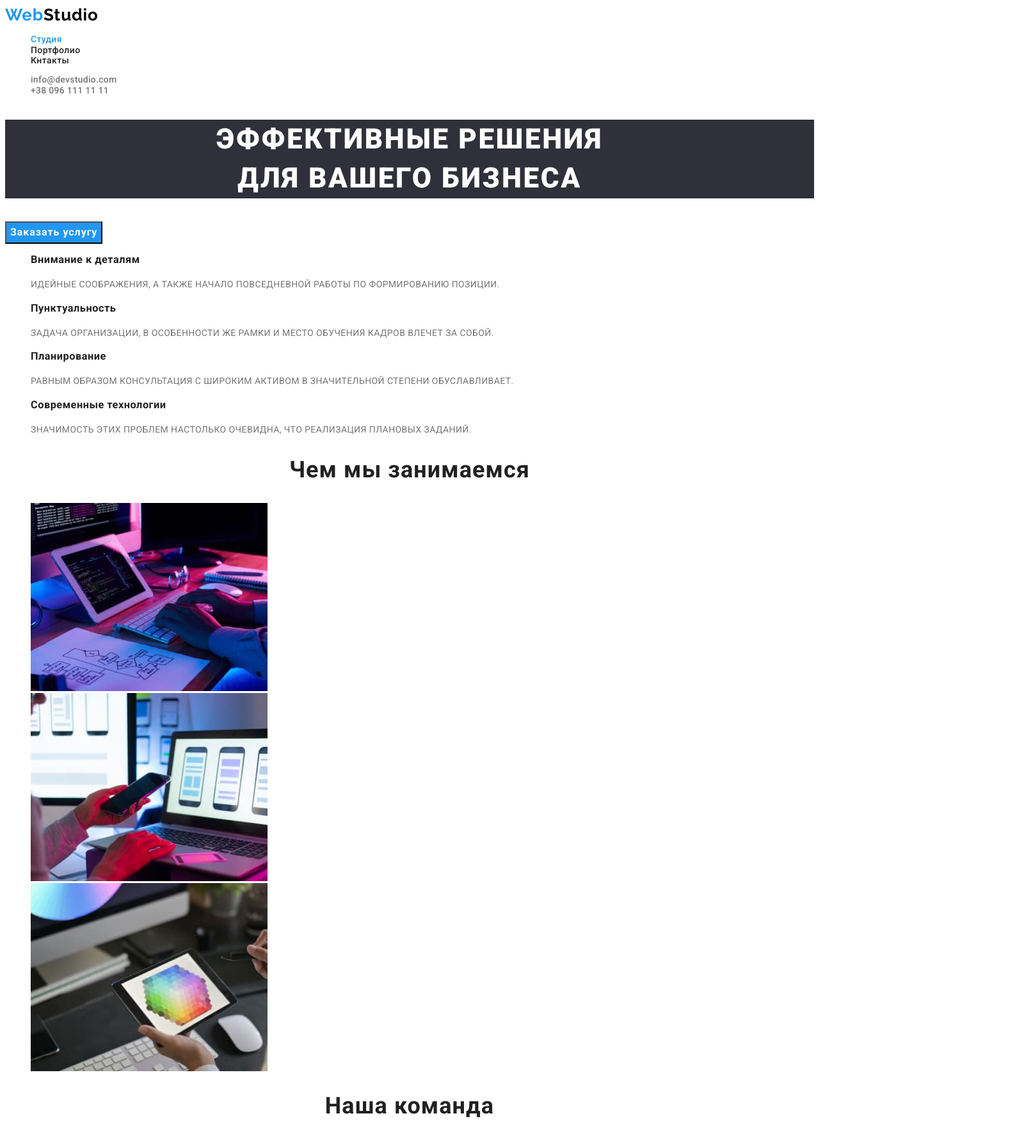
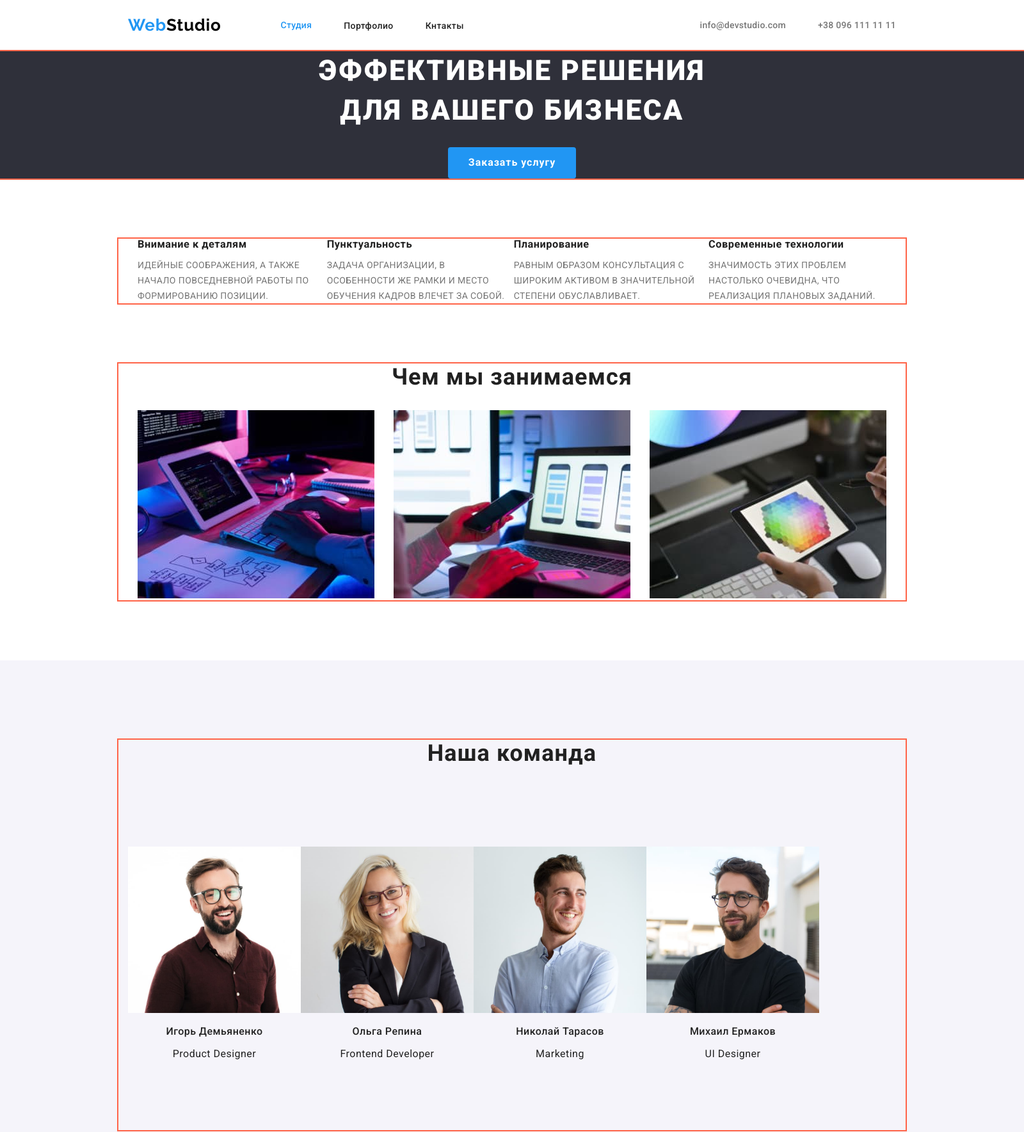
Before and after one commit to PavloF23/goit-markup-hw-03, a plain HTML site: page index.html in a window 1280 px wide. Shown: the top 1769 px of the page at 64% size, 1600 px wide, since content can reach past the window. Drawn offline with nearby package versions, Linux system fonts and the light colour scheme.

Commit message:
up date 25.06.22 0.30

```diff
--- a/css/styles.css
+++ b/css/styles.css
@@ -1,16 +1,26 @@
 /* палитра */
 :root {
-    --primary-text-color :#212121;
-    --titel-text-color :#757575;
-    --accent-text-color :#2196f3;
-    --primary-bg-color :#ffffff;
-    --bg-hero-color :#2F303A;
-    --footer-text-color :rgba(255, 255, 255, 0.6);
-    --bg-card-color :#F5F4FA;
-    --bg-group-color : #EEEEEE;
-    --logo-text-color : #000000;
+  --primary-text-color: #212121;
+  --titel-text-color: #757575;
+  --accent-text-color: #2196f3;
+  --primary-bg-color: #ffffff;
+  --bg-hero-color: #2f303a;
+  --footer-text-color: rgba(255, 255, 255, 0.6);
+  --bg-card-color: #f5f4fa;
+  --bg-group-color: #eeeeee;
+  --logo-text-color: #000000;
 }
+/* html {
+    box-sizing: border-box;
+}
+*,
+*::before,
+*::after */
+
 body {
+  width: 1600px;
+
+  margin: 0;
   background-color: var(--primary-bg-color);
   color: var(--primary-text-color);
 
@@ -18,21 +28,46 @@
   font-size: 14px;
   letter-spacing: 0.03em;
 }
+section {
+  outline: 2px solid tomato;
+}
+/* знімае крапочкі на переліку */
 .list {
   list-style: none;
+  padding: 0;
+  margin: 0;
 }
+/* знімає підкреслювання */
 a {
   text-decoration: none;
 }
-
 .subtitel {
   color: var(--primary-text-color);
 }
 .desc {
   color: var(--titel-text-color);
 }
+/* контейнер для центрування та обмеження контенту */
+.container {
+  width: 1230px;
+  padding-right: 15px;
+  padding-left: 15px;
+  margin-right: auto;
+  margin-left: auto;
+  /* margin: 0 auto; */
+}
 
 /* Верхня линия */
+.header {
+  background-color: var(--primary-bg-color);
+  width: 1600px;
+  /* height: 80px; */
+}
+.main-header {
+  display: flex;
+  align-items: center;
+  /* justify-content: space-between; */
+}
 /* logo */
 .logo {
   color: var(--logo-text-color);
@@ -65,6 +100,15 @@ a {
   line-height: 1.14;
   letter-spacing: 0.02em;
 }
+.site-nav.list {
+  display: flex;
+  margin-left: 93px;
+}
+.site-nav .link {
+  display: block;
+  padding-top: 32px;
+  padding-bottom: 32px;
+}
 .site-nav a {
   color: var(--primary-text-color);
 
@@ -74,6 +118,10 @@ a {
 .site-nav :focus {
   color: var(--accent-text-color);
 }
+.site-nav .itim:not(:last-child) {
+  margin-right: 50px;
+}
+/* haeder-address */
 .site-phone a {
   color: var(--titel-text-color);
 
@@ -84,15 +132,40 @@ a {
   letter-spacing: 0.02em;
   text-align: left;
 }
+.site-phone .itim:not(:last-child) {
+  margin-right: 50px;
+}
+.site-phone.list {
+  display: flex;
+  margin-left: auto;
+}
+.site-phone .link {
+  display: block;
+  padding-top: 32px;
+  padding-bottom: 32px;
+}
 .site-phone :hover,
 .site-phone :focus {
   color: var(--accent-text-color);
 }
 /* Шапка */
-/* hero-titei */
+/* hero */
+.hero {
+  background-color: var(--bg-hero-color);
+  padding: 0;
+  text-align: center;
+  width: 1600px;
+  /* height: 600px; */
+}
+
 .hero-titel {
   color: var(--primary-bg-color);
-    background-color: var(--bg-hero-color);
+  width: 696px;
+  height: 120px;
+  /* background-color: var(--bg-hero-color); */
+
+  margin: 0 auto;
+  margin-bottom: 30px;
 
   /* font-family: Roboto; */
   font-size: 44px;
@@ -104,12 +177,14 @@ a {
 }
 /* Button */
 .button {
-}
-.button.primary {
+  border: none;
+  border-radius: 4px;
+  padding: 10px 32px;
+
   color: var(--primary-bg-color);
   background-color: var(--accent-text-color);
 
-    font-family: Inherit;
+  font-family: inherit;
   font-size: 16px;
   font-weight: 700;
   line-height: 1.8;
@@ -122,6 +197,10 @@ a {
   background-color: var(--accent-text-color);
 }
 .btn {
+  border-radius: 4px;
+  padding: 6px 22px;
+  border: none;
+
   color: var(--primary-text-color);
   background-color: var(--bg-card-color);
 
@@ -132,9 +211,23 @@ a {
   letter-spacing: 0.03em;
   text-align: center;
 }
+
 /* особености */
 /* section */
+.section {
+  margin-top: 94px;
+  margin-bottom: 94px;
+}
+.section.list {
+  display: flex;
+
+  width: 1170px;
+  margin: 0 auto;
+}
 .section-titel {
+  margin-top: 0;
+  margin-bottom: 10px;
+
   color: var(--primary-text-color);
 
   /* font-family: Roboto;
@@ -145,6 +238,7 @@ a {
   text-align: left;
 }
 .text {
+  margin: 0 0;
   color: var(--titel-text-color);
 
   /* font-family: Roboto;
@@ -184,9 +278,28 @@ a {
   letter-spacing: 0.03em;
   text-align: center;
 }
+.work {
+  width: 1170px;
+  margin-left: auto;
+  margin-right: auto;
+}
+.work.list {
+  display: flex;
+}
+.work .itim + .itim {
+  margin-left: 30px;
+}
+/* card */
+.card {
+  background-color: var(--bg-card-color);
+  padding-top: 94px;
+  padding-bottom: 94px;
+}
+.card.list {
+  display: flex;
+}
 /* Projekts */
 .heading {
-    /* font-family: Roboto; */
   font-size: 18px;
   font-weight: 700;
   line-height: 1.7;
@@ -194,16 +307,18 @@ a {
   text-align: left;
 }
 .lead {
-    /* font-family: Roboto; */
   font-size: 16px;
-    /* font-weight: 400; */
   line-height: 1.6;
   letter-spacing: 0.03em;
   text-align: left;
 }
+.filter {
+  display: flex;
+}
 /* Подвал */
 footer {
   background-color: var(--bg-hero-color);
+  width: 1600px;
 }
 address {
   font-style: normal;
@@ -211,15 +326,11 @@ address {
 
 .footer-phone {
   color: var(--footer-text-color);
-
 }
 .footer-text {
   color: var(--primary-bg-color);
-
-
 }
-.site-footer  {
-
+.site-footer {
   /* font-family: Roboto;
     font-size: 14px; */
   font-weight: 400;
--- a/index.html
+++ b/index.html
@@ -1,103 +1,137 @@
 <!DOCTYPE html>
 <html lang="ru">
   <head>
-    <meta charset="UTF-8">
-    <meta http-equiv="X-UA-Compatible" content="IE=edge">
-    <meta name="viewport" content="width=device-width, initial-scale=1.0">
+    <meta charset="UTF-8" />
+    <meta http-equiv="X-UA-Compatible" content="IE=edge" />
+    <meta name="viewport" content="width=device-width, initial-scale=1.0" />
     <title>Document</title>
-
-    <link href="https://fonts.googleapis.com/css2?family=Raleway:wght@700&family=Roboto:wght@400;500;700;900&display=swap"
-        rel="stylesheet">
-    <link rel="stylesheet" href="./css/styles.css">
-
+    <link rel="preconnect" href="https://fonts.googleapis.com" />
+    <link rel="preconnect" href="https://fonts.gstatic.com" crossorigin />
+    <link
+      href="https://fonts.googleapis.com/css2?family=Raleway:wght@700&family=Roboto:wght@400;500;700;900&display=swap"
+      rel="stylesheet"
+    />
+    <link
+      rel="stylesheet"
+      href="https://cdnjs.cloudflare.com/ajax/libs/modern-normalize/1.1.0/modern-normalize.min.css"
+    />
+    <link rel="stylesheet" href="./css/styles.css" />
   </head>
   <body class="page">
     <!-- Верхняя линия-->
-    <header>
+    <header class="header">
+      <div class="container main-header">
+        <a href="./index.html" class="logo"> <span class="logo-span">Web</span>Studio</a>
         <nav>
-            <a href="./index.html" class="logo"> <span class="logo-span">Web</span>Studio</a>
           <ul class="site-nav list">
-                <li><a href="./index.html" class="current">Студия</a></li>
-                <li><a href="./portfolio.html">Портфолио</a></li>
-                <li><a href="">Кнтакты</a></li>
+            <li class="itim"><a href="./index.html" class="link current">Студия</a></li>
+            <li class="itim"><a href="./portfolio.html" class="link">Портфолио</a></li>
+            <li class="itim"><a href="" class="link">Кнтакты</a></li>
           </ul>
         </nav>
         <ul class="site-phone list">
-                <li><a href="maito:info@devstudio.com ">info@devstudio.com </a></li>
-                <li><a href="tel:+380961111111">+38 096 111 11 11</a></li>
+          <li class="itim">
+            <a href="maito:info@devstudio.com " class="link">info@devstudio.com </a>
+          </li>
+          <li class="itim"><a href="tel:+380961111111" class="link">+38 096 111 11 11</a></li>
         </ul>
-
+      </div>
     </header>
     <main>
       <!--Шапка-->
-            <section class="section">
-                <h1 class="hero-titel">Эффективные решения <br> для вашего бизнеса</h1>
+      <section class="hero">
+        <h1 class="hero-titel">
+          Эффективные решения <br />
+          для вашего бизнеса
+        </h1>
         <button class="button primary" type="button">Заказать услугу</button>
       </section>
       <!--Особенности-->
-        <section class="section">
-            <h2 hidden>h2</h2>
-            <ul class="list">
+      <section class="container section">
+        <!-- скритий логічний заголовок -->
+        <h2 hidden>Особенности</h2>
+        <!-- скритий логічний заголовок -->
+        <ul class="section list">
           <li>
-                    <h3  class="section-titel">Внимание к деталям</h3>
-                    <p class="text">Идейные соображения, а также начало повседневной работы по формированию позиции.</p>
+            <h3 class="section-titel">Внимание к деталям</h3>
+            <p class="text">
+              Идейные соображения, а также начало повседневной работы по формированию позиции.
+            </p>
           </li>
           <li>
             <h3 class="section-titel">Пунктуальность</h3>
-                    <p class="text">Задача организации, в особенности же рамки и место обучения кадров влечет за собой.</p>
+            <p class="text">
+              Задача организации, в особенности же рамки и место обучения кадров влечет за собой.
+            </p>
           </li>
           <li>
             <h3 class="section-titel">Планирование</h3>
-                    <p class="text">Равным образом консультация с широким активом в значительной степени обуславливает.</p>
+            <p class="text">
+              Равным образом консультация с широким активом в значительной степени обуславливает.
+            </p>
           </li>
           <li>
             <h3 class="section-titel">Современные технологии</h3>
-                    <p class="text">Значимость этих проблем настолько очевидна, что реализация плановых заданий.</p>
+            <p class="text">
+              Значимость этих проблем настолько очевидна, что реализация плановых заданий.
+            </p>
           </li>
         </ul>
       </section>
       <!--Чем мы занимаемся-->
-        <section>
+      <section class="container section">
         <h2 class="subject">Чем мы занимаемся</h2>
-            <ul class="list">
-                <li><img src="./images/img1.jpg" alt="projekt" width="370"></li>
-                <li><img src="./images/img2.jpg" alt="design" width="370"></li>
-                <li><img src="./images/img3.jpg" alt="stylistics" width="370"></li>
+        <ul class="work list">
+          <li class="itim"><img src="./images/img1.jpg" alt="projekt" width="370" /></li>
+          <li class="itim"><img src="./images/img2.jpg" alt="design" width="370" /></li>
+          <li class="itim"><img src="./images/img3.jpg" alt="stylistics" width="370" /></li>
         </ul>
       </section>
       <!--Наша команда-->
-        <section>
+      <div class="card">
+        <section class="container">
           <h2 class="subject">Наша команда</h2>
-            <ul class="list">
+          <ul class="card list">
             <li>
-                    <img src="./images/imgphoto1.jpg" alt="Igor Demyanenko" width="270">
+              <img src="./images/imgphoto1.jpg" alt="Igor Demyanenko" width="270" />
               <h3 class="subject-titel">Игорь Демьяненко</h3>
               <p class="subject-desc" lang="en">Product Designer</p>
             </li>
             <li>
-                    <img src="./images/imgphoto2.jpg" alt="Olga Repina" width="270">
+              <img src="./images/imgphoto2.jpg" alt="Olga Repina" width="270" />
               <h3 class="subject-titel">Ольга Репина</h3>
               <p class="subject-desc" lang="en">Frontend Developer</p>
             </li>
             <li>
-                    <img src="./images/imgphoto3.jpg" alt="Nike Tarasov" width="270">
+              <img src="./images/imgphoto3.jpg" alt="Nike Tarasov" width="270" />
               <h3 class="subject-titel">Николай Тарасов</h3>
               <p class="subject-desc" lang="en">Marketing</p>
             </li>
             <li>
-                    <img src="./images/imgphoto4.jpg" alt="Mikhail Ermakov" width="270">
+              <img src="./images/imgphoto4.jpg" alt="Mikhail Ermakov" width="270" />
               <h3 class="subject-titel">Михаил Ермаков</h3>
               <p class="subject-desc" lang="en">UI Designer</p>
             </li>
           </ul>
         </section>
+      </div>
     </main>
     <!--Подвал-->
-    <footer>
+    <footer class="footer">
+      <div class="container">
         <a href="/index.html" class="logo"><span class="logo-span">Web</span>Studio</a>
-        <address>
+      </div>
+      <address class="container">
         <ul class="site-footer list">
-                <li><a href="https://goo.gl/maps/yVWfpNULPEzSVUcbA" target="_blank" rel="noreferrer nofollow noopener" class="footer-text">г. Киев, пр-т Леси Украинки, 26</a></li>
+          <li>
+            <a
+              href="https://goo.gl/maps/yVWfpNULPEzSVUcbA"
+              target="_blank"
+              rel="noreferrer nofollow noopener"
+              class="footer-text"
+              >г. Киев, пр-т Леси Украинки, 26</a
+            >
+          </li>
           <li><a href="maito:info@devstudio.com " class="footer-phone">info@devstudio.com </a></li>
           <li><a href="tel:+380961111111" class="footer-phone">+38 096 111 11 11</a></li>
         </ul>
```
Also changed, not shown: portfolio.html (+72 -39 lines). Lines whose indentation alone changed are shown as unchanged.
